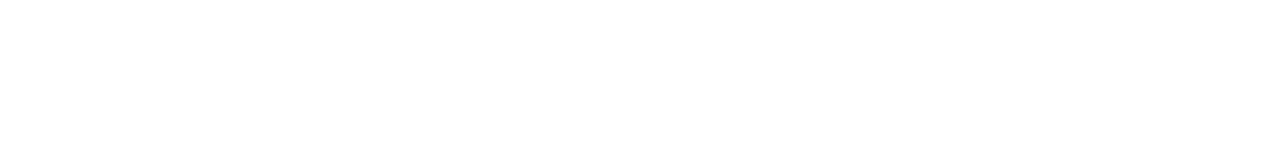
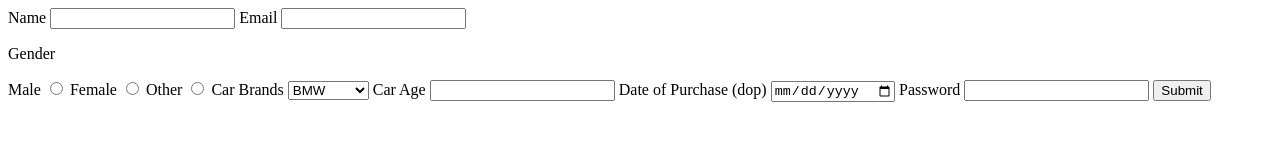
Before and after one commit to acciojob/car-insurance-form-Shivraj42, a website: page main.html in a window 1280 px wide. Drawn offline with Linux system fonts and the light colour scheme.

Commit message:
created a submission

```diff
--- a/main.html
+++ b/main.html
@@ -11,6 +11,44 @@
     <script type="text/javascript" src="./script.js">
 </script>
 
+<form method="post">
+
+    <Label for="name" class="req">Name</Label>
+    <input type="text"  id="name" required>
+
+    <Label for="email">Email</Label>
+    <input type="email"  id="email" required>
+
+    <p class="req">Gender</p>
+    <label for="male" >Male</label>
+    <input type="radio" name="gender" id="male" required>
+    <label for="female" >Female</label>
+    <input type="radio" name="gender" id="female" required>
+    <label for="other" >Other</label>
+    <input type="radio" name="gender" id="other" required>
+
+
+
+    <label for="cars" class="req">Car Brands</label>
+    <select name="cars" id="cars">
+        <option value="bmw">BMW</option>
+        <option value="audy">Audy</option>
+        <option value="mer">Mercedez</option>
+    </select>
+
+    <Label for="carage" class="req">Car Age</Label>
+    <input type="number" id="carage" required>
+
+    <Label for="dop" class="req">Date of Purchase (dop)</Label>
+    <input type="date"  id="dop" required>
+
+    <Label for="password" class="req">Password</Label>
+    <input type="password" id="password" required>
+
+    <button type="submit"> Submit</button>
+
+
+</form>
 </body>
 
 </html>
```
